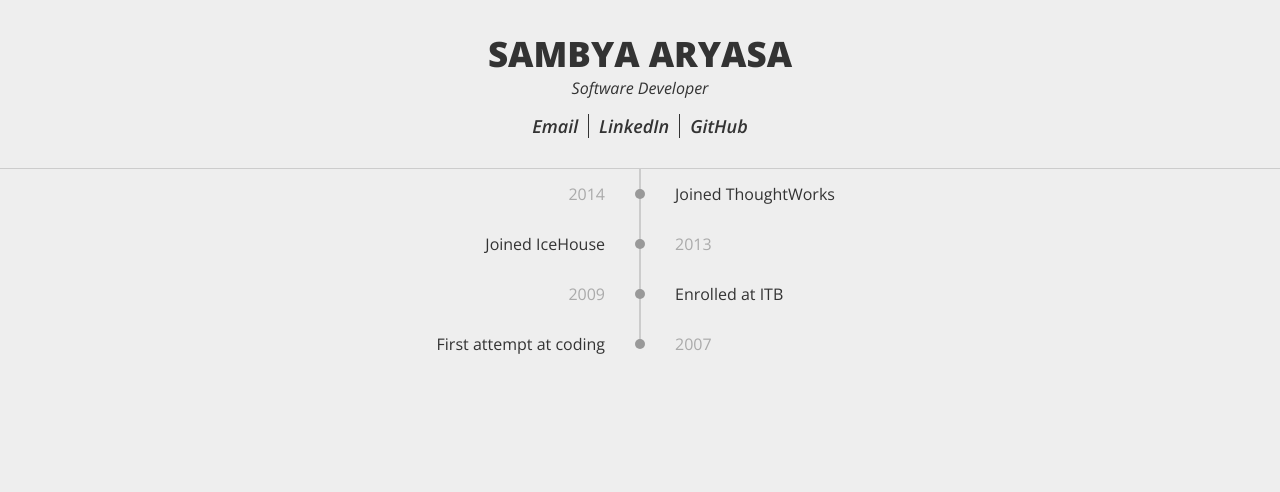
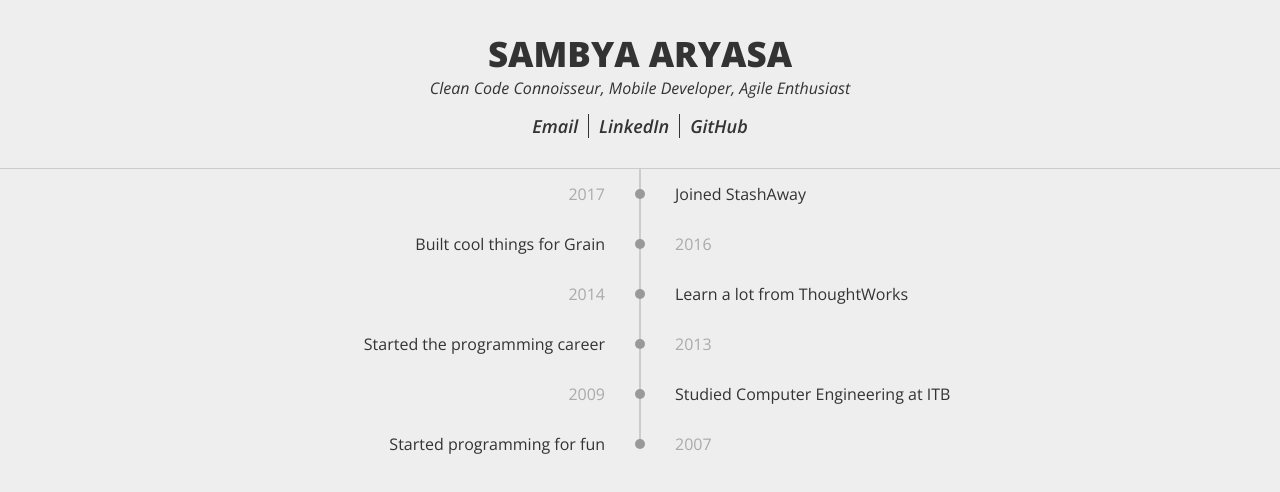
Before and after one commit to sbycrosz/sbycrosz.github.io, a website: page index.jade in a window 1280 px wide. Drawn offline with nearby package versions, Linux system fonts and the light colour scheme; files that its build step writes are made by us from their sources.

Commit message:
Update personal site

```diff
--- a/index.jade
+++ b/index.jade
@@ -13,7 +13,7 @@ html
     main.container
       section.bio
         h1 Sambya Aryasa
-        h2 Software Developer
+        h2 Clean Code Connoisseur, Mobile Developer, Agile Enthusiast
         .contact-info
           a.first(href='mailto:sambya@aryasa.net', target='_blank') Email
           a(href='http://id.linkedin.com/in/sambya', target='_blank') LinkedIn
@@ -21,14 +21,20 @@ html
       section.timeline
         ul
           li.timeline-item
+            span.year 2017
+            a.action(href='http://www.stashaway.sg', target='_blank') Joined StashAway
+          li.timeline-item
+            span.year 2016
+            a.action(href='http://www.grain.com.sg', target='_blank') Built cool things for Grain
+          li.timeline-item
             span.year 2014
-            a.action(href='http://www.thoughtworks.com', target='_blank') Joined ThoughtWorks
+            a.action(href='http://www.thoughtworks.com', target='_blank') Learn a lot from ThoughtWorks
           li.timeline-item
             span.year 2013
-            a.action(href='http://www.icehousecorp.com', target='_blank') Joined IceHouse
+            a.action(href='http://www.icehousecorp.com', target='_blank') Started the programming career
           li.timeline-item
             span.year 2009
-            a.action(href='http://www.itb.ac.id', target='_blank') Enrolled at ITB
+            a.action(href='http://www.itb.ac.id', target='_blank') Studied Computer Engineering at ITB
           li.timeline-item
             span.year 2007
-            a.action(href='http://www.toki.or.id', target='_blank') First attempt at coding
+            a.action(href='http://www.toki.or.id', target='_blank') Started programming for fun
```
